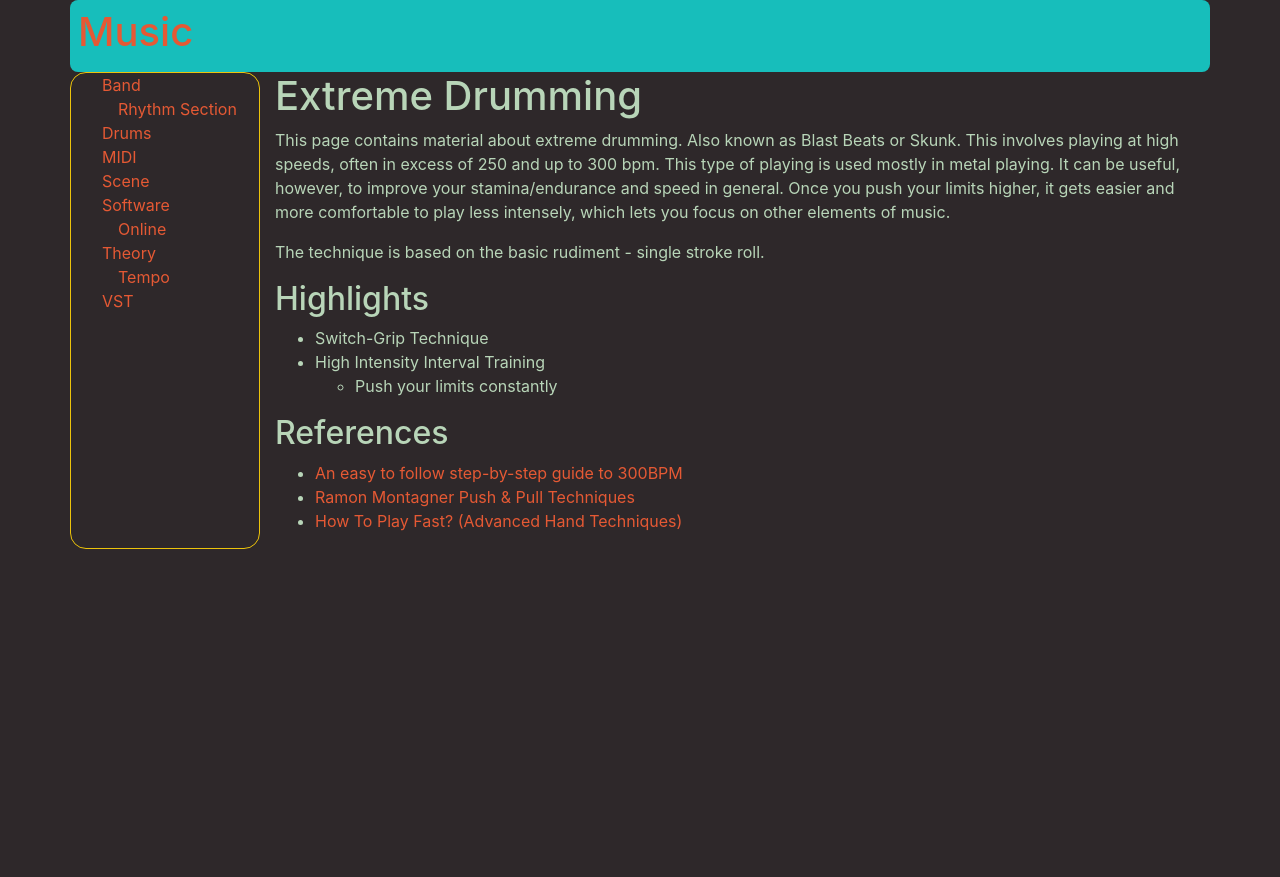
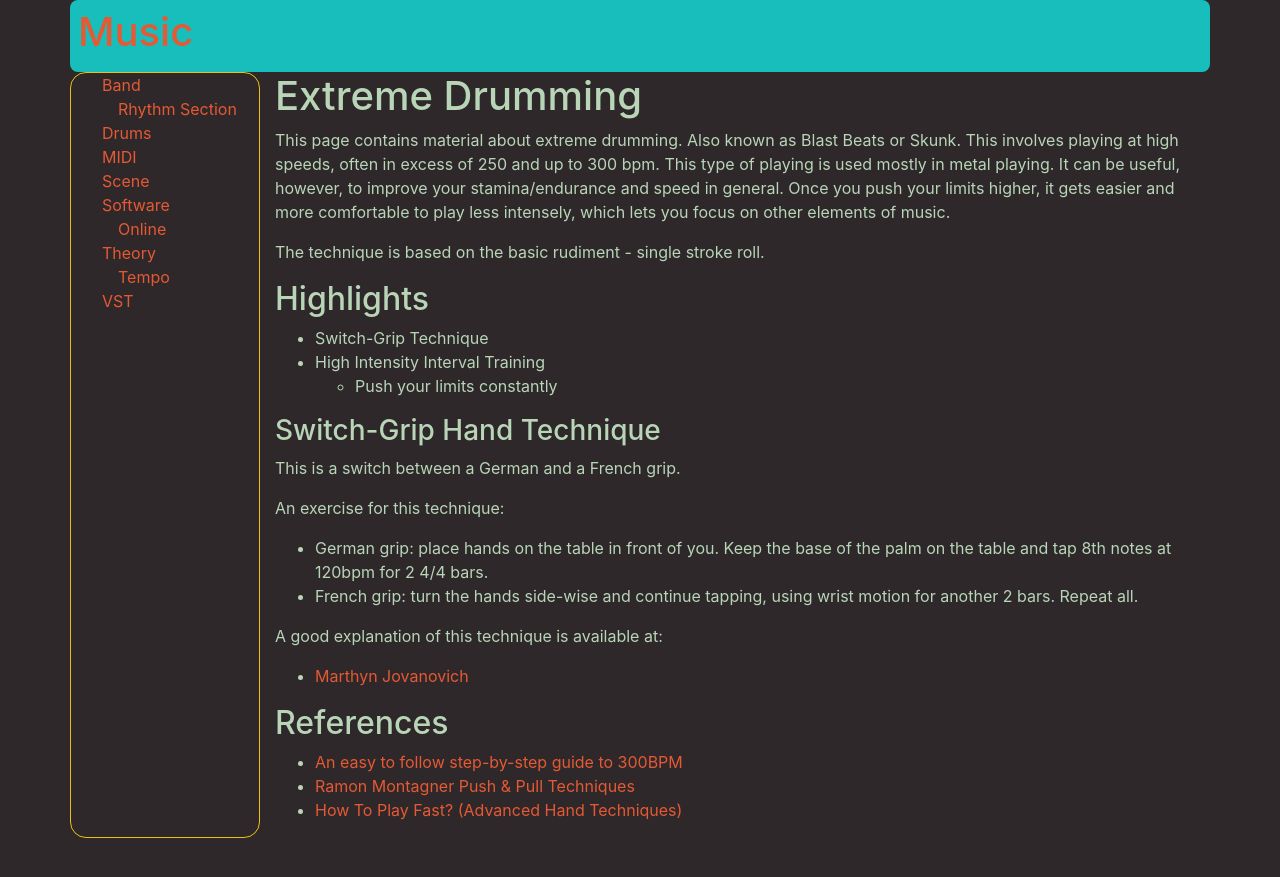
Before and after one commit to MisterY/music-site, a Jekyll site: the page built from drums/extreme-drumming.md, in a window 1280 px wide. Shown: the top 877 px of the page. Built offline with Jekyll 4.4.1, drawn with Linux system fonts in a browser that asks for light colours; nearby versions of some CDN libraries; our own code applies the rules of GitHub Pages for plain Markdown files.

Commit message:
switch-grip technique

```diff
--- a/drums/extreme-drumming.md
+++ b/drums/extreme-drumming.md
@@ -10,6 +10,18 @@ The technique is based on the basic rudiment - single stroke roll.
 * High Intensity Interval Training
     * Push your limits constantly
 
+### Switch-Grip Hand Technique
+
+This is a switch between a German and a French grip.
+
+An exercise for this technique:
+- German grip: place hands on the table in front of you. Keep the base of the palm on the table and tap 8th notes at 120bpm for 2 4/4 bars.
+- French grip: turn the hands side-wise and continue tapping, using wrist motion for another 2 bars. Repeat all.
+
+A good explanation of this technique is available at:
+
+- [Marthyn Jovanovich](https://www.youtube.com/watch?v=IYSvdqWZzfk)
+
 ## References
 
 * [An easy to follow step-by-step guide to 300BPM](https://www.youtube.com/watch?v=BiyDBa3bApU)
```
Also changed, not shown: drums/technique.md (+2 -0 lines).
